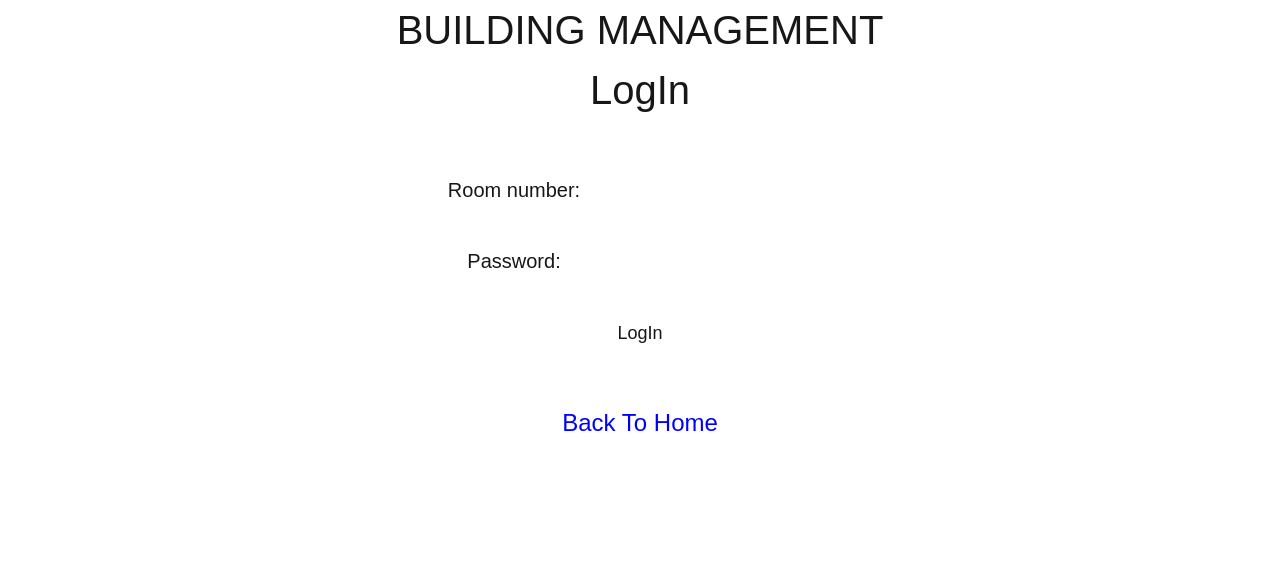
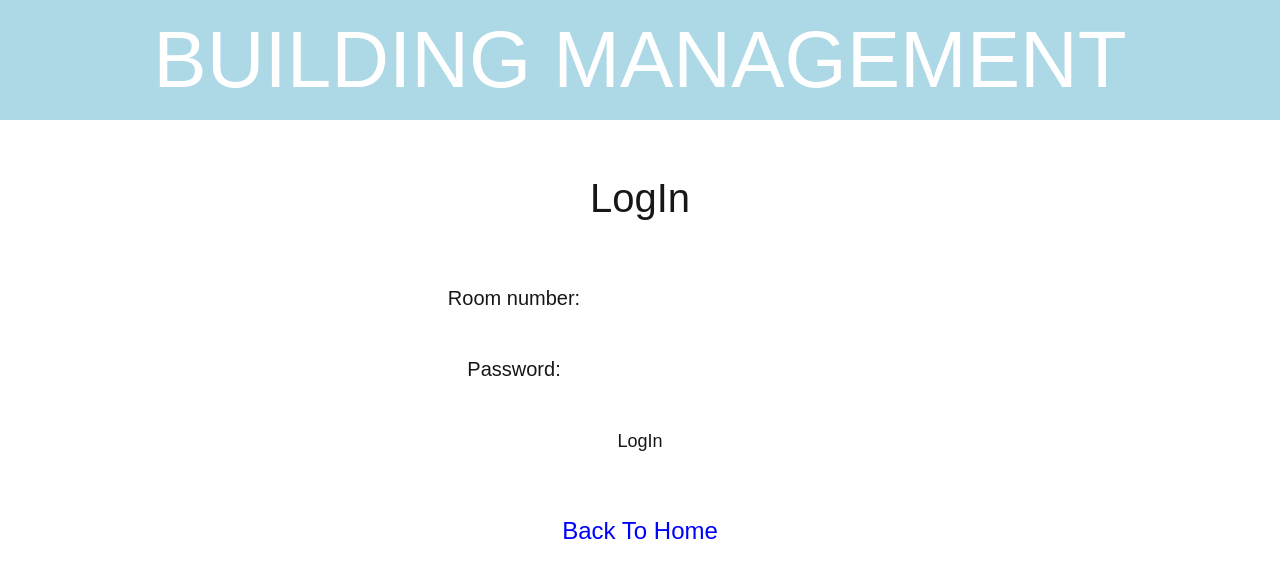
Before and after one commit to Na18422/building-management, a Next.js app: page /LogIn in a window 1280 px wide. Shown: the top 578 px of the page. Built offline with nearby package versions, Linux system fonts and the light colour scheme.

Commit message:
Update page.tsx

```diff
--- a/app/LogIn/page.tsx
+++ b/app/LogIn/page.tsx
@@ -13,7 +13,8 @@ const LogIn: React.FC = () => {
 
   return (
     <div style={{ textAlign: 'center' }}>
-      <h1 style={{ fontSize: '40px' }}>BUILDING MANAGEMENT</h1>
+      <h1 style={{ fontSize: '80px', backgroundColor: '#ADD8E6', color: 'white'}}>BUILDING MANAGEMENT</h1>
+      <br /><br />
       <h2 style={{ fontSize: '40px' }}>LogIn</h2>
       <br /><br />
 
```
